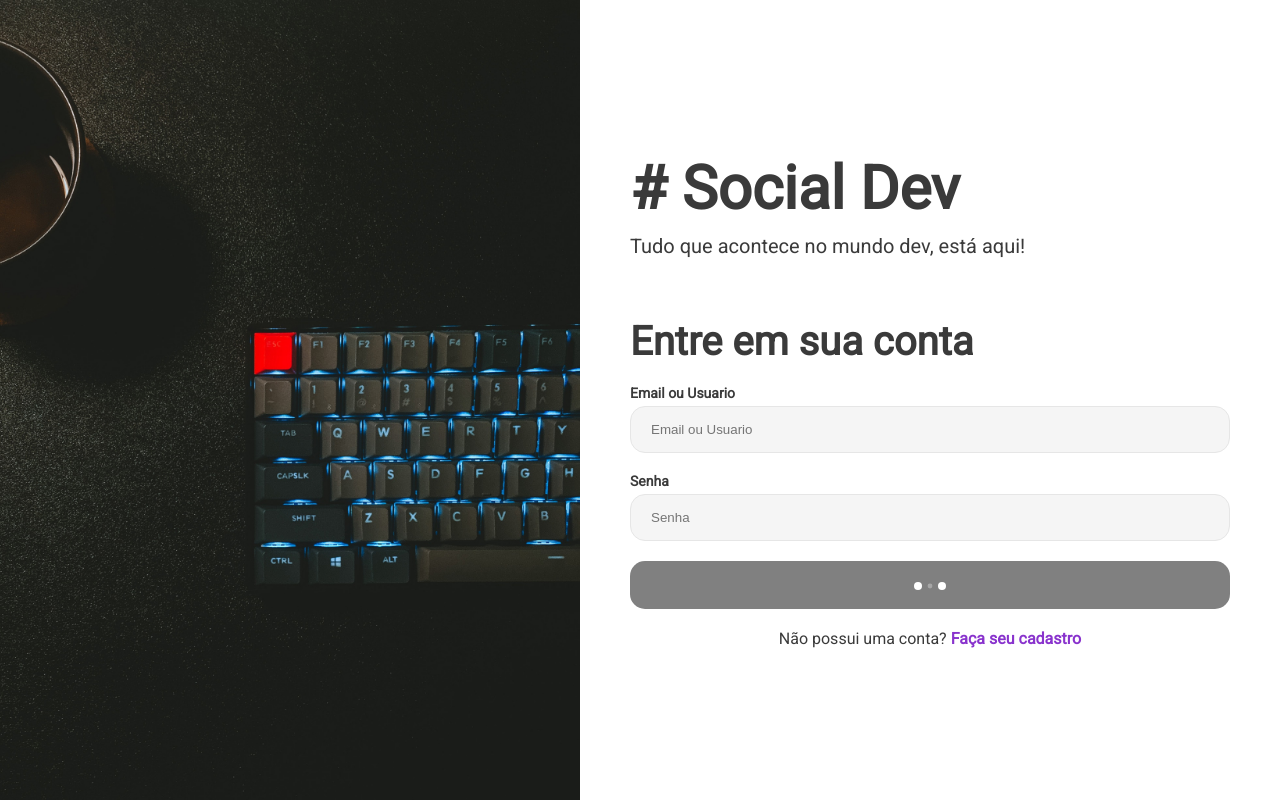
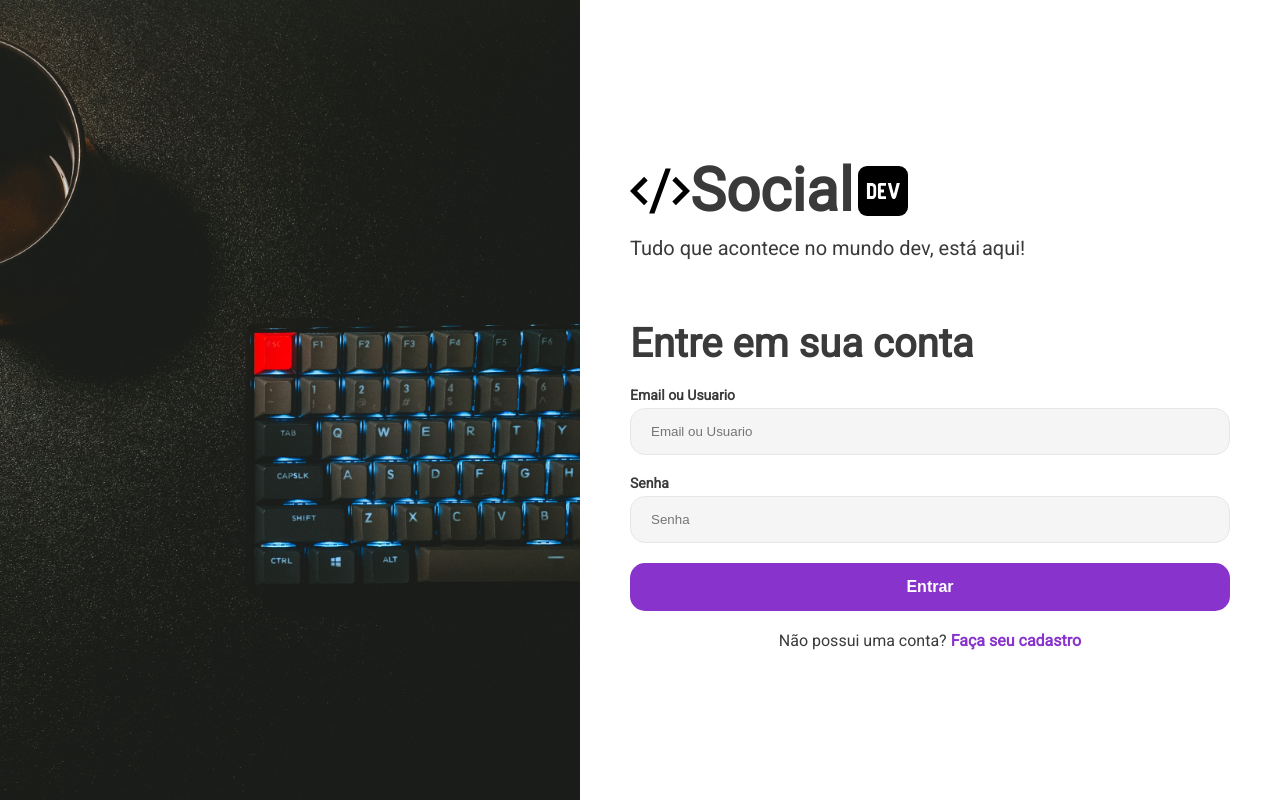
Before and after one commit to Jhon-Byron/Social-Dev, a Next.js app: page /login in a window 1280 px wide. Built offline with nearby package versions, Linux system fonts and the light colour scheme.

Commit message:
DESAFIO do estado de carregamento

```diff
--- a/pages/login.jsx
+++ b/pages/login.jsx
@@ -1,3 +1,4 @@
+import { useState } from "react"
 import styled from "styled-components"
 import Link from "next/link"
 import { useForm } from "react-hook-form" //criar formulario
@@ -13,6 +14,7 @@ import H2 from "../src/components/typografhy/H2"
 import H4 from "../src/components/typografhy/H4"
 import Button from "../src/components/inputs/Button"
 import Input from "../src/components/inputs/Input"
+import SocialDev from "../src/components/layout/Socialdev"
 
 const FormContainer = styled.div`
   margin-top: 60px;
@@ -35,8 +37,11 @@ function LoginPage () {
     resolver: joiResolver(LoginSchema)
   })
 
+  const [loading, setLoading] = useState(false)
+
   const onSubmit = async (data) => {
     try{
+      setLoading(true)
       const { status } = await axios.post(`${process.env.NEXT_PUBLIC_API_URL}/api/user/login`, data)
       if (status === 200) {
         router.push('/')
@@ -53,20 +58,24 @@ function LoginPage () {
         })
       }
       console.log(response.data)
+    } finally {
+        setLoading(false)
     }
   }
 
   return(
     <>
       <ImageWithSpace>
-        <H1># Social Dev</H1>
+        <H1>
+          <SocialDev />
+        </H1>
         <H4>Tudo que acontece no mundo dev, está aqui!</H4>
         <FormContainer>
           <H2>Entre em sua conta</H2>
           <Form onSubmit={handleSubmit(onSubmit)}>
             <Input label="Email ou Usuario" name="userOrEmail" control={control} />
             <Input label="Senha" type="password" name="password" control={control} />
-            <Button loading type="submit" disabled={Object.keys(errors).length > 0}>Entrar</Button>
+            <Button loading={loading} type="submit" disabled={Object.keys(errors).length > 0}>Entrar</Button>
           </Form>
           <Text>Não possui uma conta? <Link href="/signup">Faça seu cadastro</Link></Text>
         </FormContainer>
```
Also changed, not shown: pages/signup.jsx (+8 -1 lines), src/components/cards/CreatePost.jsx (+6 -2 lines).
